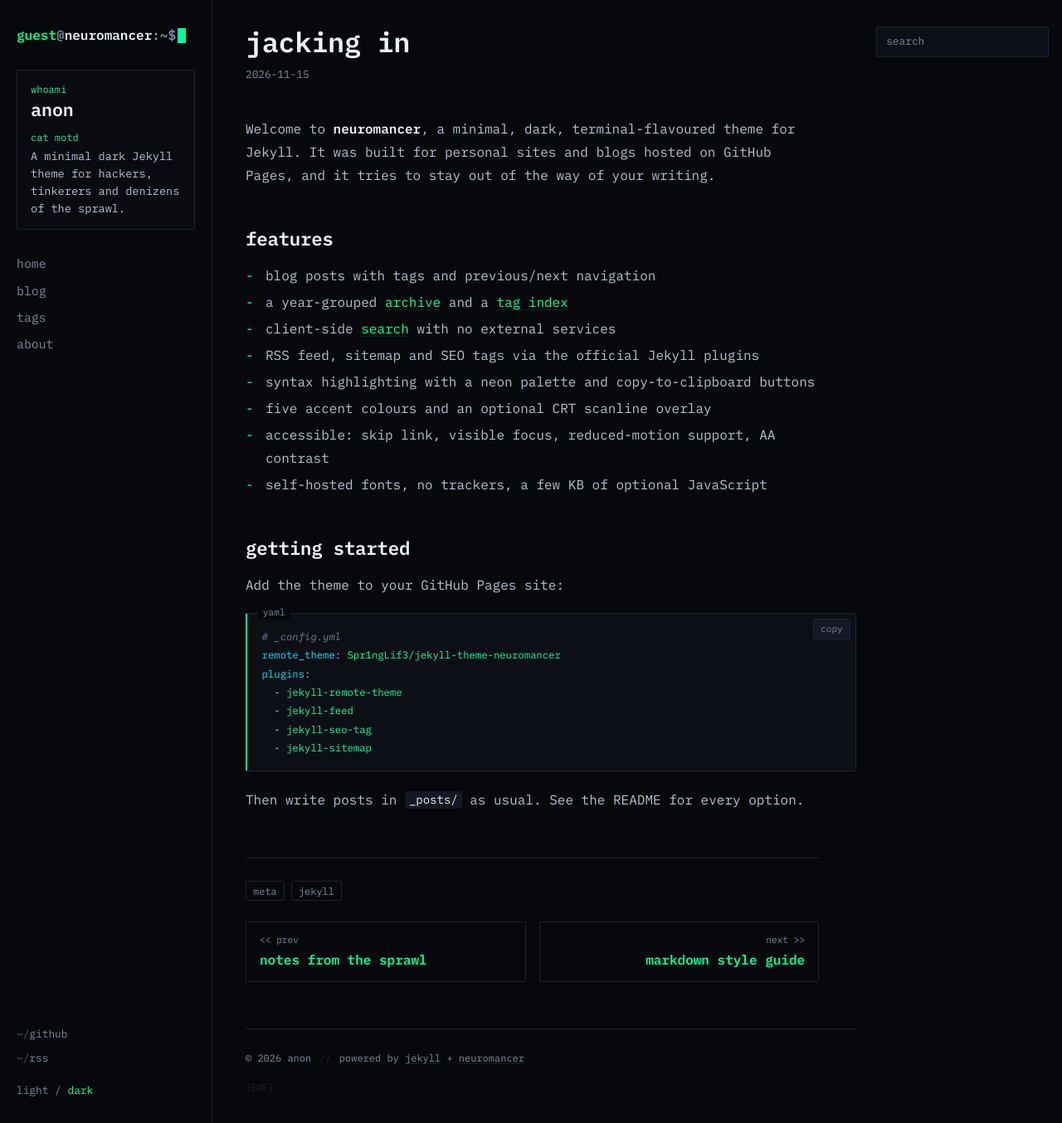
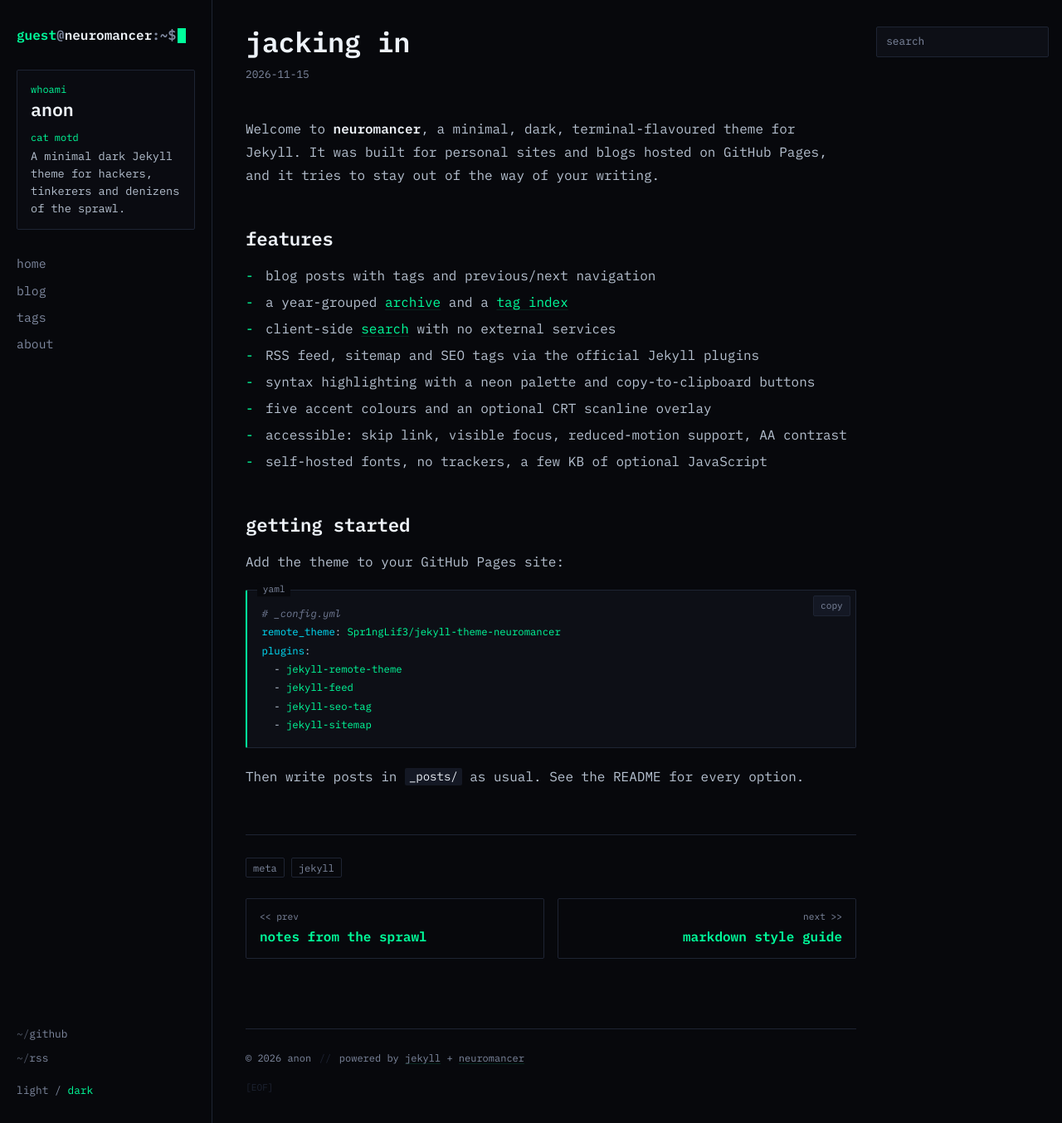
Before and after one commit to Spr1ngLif3/jekyll-theme-neuromancer, a Jekyll site: the page built from _posts/2026-11-15-jacking-in.md, in a window 1280 px wide and 1354 px high. Shown: the whole window at 83% size. Built offline with Jekyll 4.4.1, drawn with Linux system fonts in a browser that asks for light colours.

Commit message:
fix: article text as wide as code blocks
Pages and posts no longer cap reading text at --nm-measure, so paragraphs,
headings, the post header and footer line up with code blocks across the
full content width. --nm-measure now only caps home page excerpts.

Co-Authored-By: Claude Opus 5.5 <noreply@anthropic.com>

```diff
--- a/_sass/neuromancer/_components.scss
+++ b/_sass/neuromancer/_components.scss
@@ -1,10 +1,7 @@
 // Page & post headers ----------------------------------------------------
 
 .page-header,
-.post-header {
-  max-width: var(--nm-measure);
-  margin-bottom: 2.5rem;
-}
+.post-header { margin-bottom: 2.5rem; }
 
 .page-title,
 .post-title {
@@ -39,15 +36,6 @@
 // Prose ----------------------------------------------------------------
 
 .prose > :first-child { margin-top: 0; }
-
-// Reading text keeps a comfortable line length; code, tables and figures
-// may use the full width of the content area.
-.prose > * { max-width: var(--nm-measure); }
-
-.prose > .highlighter-rouge,
-.prose > figure,
-.prose > pre,
-.prose > table { max-width: none; }
 
 .prose h4 { color: var(--nm-muted); }
 
@@ -357,9 +345,6 @@ figure.highlight:hover .copy-button,
 
 // Post footer ------------------------------------------------------------
 
-.post-footer,
-.comments { max-width: var(--nm-measure); }
-
 .post-footer {
   margin-top: 3.5rem;
   padding-top: 1.5rem;
--- a/_sass/neuromancer/_variables.scss
+++ b/_sass/neuromancer/_variables.scss
@@ -44,7 +44,7 @@
   --nm-rail: 14rem;    // right search column on wide screens
   --nm-avatar-size: 8rem;
   --nm-content: 90rem; // max width of the content area
-  --nm-measure: 72ch;  // max line length of reading text
+  --nm-measure: 72ch;  // max line length of home page excerpts
   --nm-gutter: 1.25rem;
   --nm-radius: 2px;
 }
```
Also changed, not shown: CHANGELOG.md, README.md.
